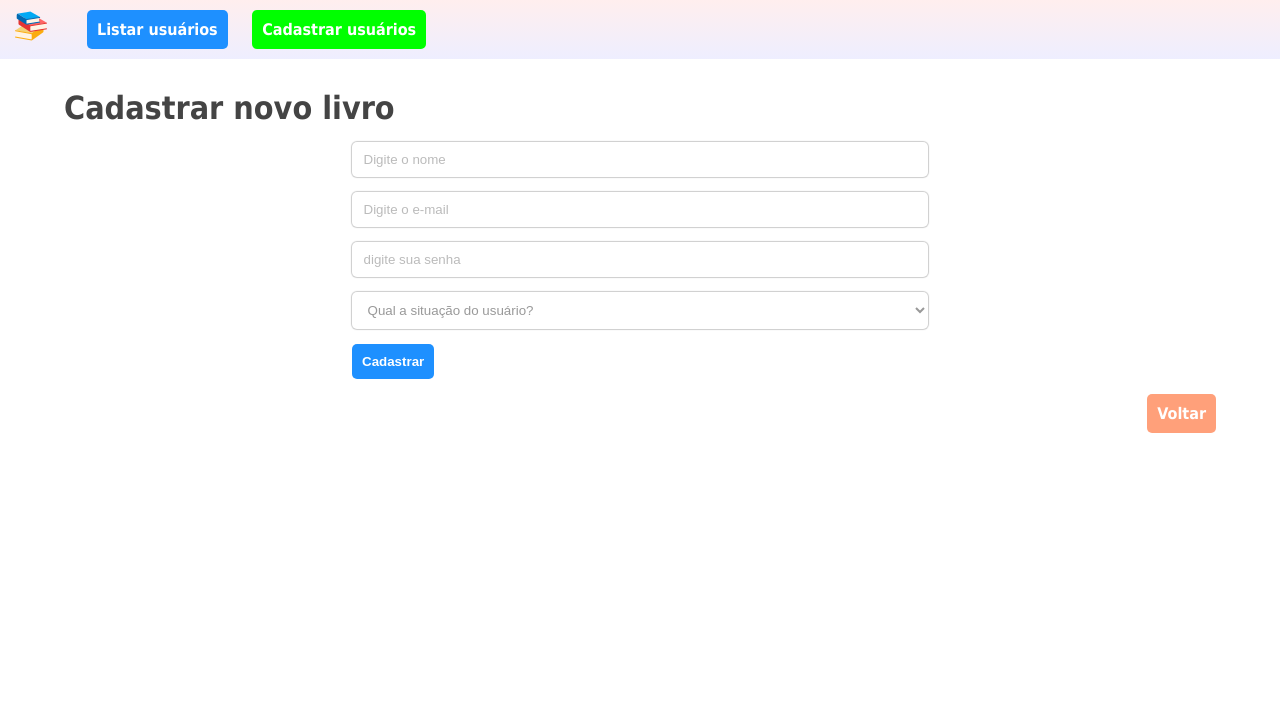
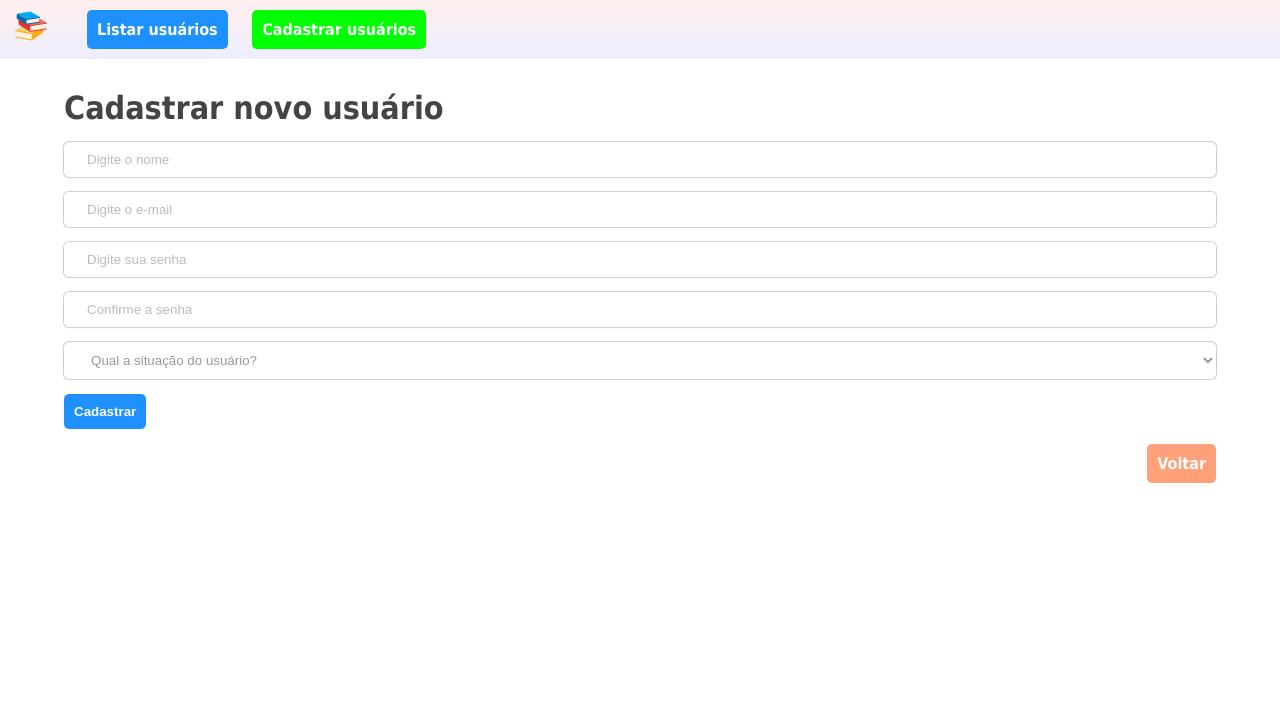
Before and after one commit to LeandroPSDev/cadastrousuarios, a PHP site: page /?page=novo in a window 1280 px wide. Shown: the top 723 px of the page. Run offline with PHP 8.4, Linux system fonts and the light colour scheme.

Commit message:
correção

```diff
--- a/css/styles.css
+++ b/css/styles.css
@@ -48,7 +48,7 @@ table tr:nth-child(2n+1) td {
     background: #EEE;
 }
 
-#livraria-conteudo {
+#usuario-conteudo {
     width: 90%;
     margin: 30px auto;
 }
@@ -57,29 +57,29 @@ table tr:nth-child(2n+1) td {
     text-align: center;
 }
 
-#livraria-topo {
+#usuario-topo {
     background: linear-gradient(to top, #EEF, #FEE);
     padding: 10px 15px;
     display: flex;
 }
 
-#livraria-topo div {
+#usuario-topo div {
     margin-right: 20px;
 }
 
-#livraria-topo nav {
+#usuario-topo nav {
     position: relative;
     padding: 10px 0;
 }
 
-#livraria-topo ul li {
+#usuario-topo ul li {
     display: inline;
     margin: 0 10px;
 }
 
-#livraria-topo ul li a,
-.livraria-form button,
-.livraria-voltar a {
+#usuario-topo ul li a,
+.usuario-form button,
+.usuario-voltar a {
     transition: 0.3s;
     padding: 10px;
     border-radius: 5px;
@@ -88,33 +88,33 @@ table tr:nth-child(2n+1) td {
     font-weight: bold;
 }
 
-.livraria-voltar a {
+.usuario-voltar a {
     background: rgba(255, 160, 122, 1);
 }
 
-#livraria-topo ul li:nth-child(2) a,
-.livraria-form button:hover {
+#usuario-topo ul li:nth-child(2) a,
+.usuario-form button:hover {
     background: rgba(0, 255, 0, 1);
 }
 
-#livraria-topo ul li a:hover,
-.livraria-voltar a:hover {
+#usuario-topo ul li a:hover,
+.usuario-voltar a:hover {
     box-shadow: 0 0 10px 2px #CCC;
 }
 
-#livraria-formulario {
+#usuario-formulario {
     width: 50%;
     margin: 10px auto;
 }
 
-.livraria-form {
+.usuario-form {
     width: 100%;
     margin: 15px 0;
 }
 
-.livraria-form input,
-.livraria-form select,
-.livraria-form textarea {
+.usuario-form input,
+.usuario-form select,
+.usuario-form textarea {
     box-shadow: 0 0 1px 1px #CCC;
     padding: 10px 2%;
     width: 96%;
@@ -123,26 +123,26 @@ table tr:nth-child(2n+1) td {
     color: #999;
 }
 
-.livraria-form textarea {
+.usuario-form textarea {
     min-height: 100px;
 }
 
-.livraria-form select {
+.usuario-form select {
     width: 100%;
 }
 
-.livraria-form input::placeholder,
-.livraria-form textarea::placeholder {
+.usuario-form input::placeholder,
+.usuario-form textarea::placeholder {
     color: #BBB;
 }
 
-.livraria-voltar {
+.usuario-voltar {
     width: 100%;
     text-align: right;
     padding: 10px 0;
 }
 
-#livraria-aviso {
+#usuario-aviso {
     background: red;
     width: 100%;
     height: 30px;
--- a/index.php
+++ b/index.php
@@ -8,14 +8,14 @@
         <link href="css/styles.css" rel="stylesheet" type="text/css" />
 
         <meta name="viewport" content="width=device-width, initial-scale=1.0">
-        <meta name="description" content="A maior livraria com os melhores livros" />
-        <meta name="keywords" content="livros,livraria,melhores livros" />
+        <meta name="description" content="" />
+        <meta name="keywords" content="" />
         <meta name="author" content="Leandro Pires dos Santos" />
 
     </head>
     <body>
-        <div id="livraria-topo">
-            <div><img src="imagens/favicon.png" alt="Cadastro de livros" title="Cadastro de livros" style="margin-right: 10px;" /></div>
+        <div id="usuario-topo">
+            <div><img src="imagens/favicon.png" alt="Cadastro de usuários" title="Cadastro de usuários" style="margin-right: 10px;" /></div>
 
             <nav>
                 <ul>
@@ -29,7 +29,7 @@
             </nav>
         </div>
 
-        <div id="livraria-conteudo">
+        <div id="usuario-conteudo">
             <?php
                 include('config.php');
 
@@ -56,6 +56,7 @@
         <footer>
             <a href="#">Cadastro usuário</a>
         </footer>
+        <script src="js/scripts.js"></script>
 
     </body>
 </html>
--- /dev/null
+++ b/js/scripts.js
@@ -0,0 +1,43 @@
+
+//Validar formulário via JS
+const form = document.getElementById("form");
+const nameInput = document.getElementById("name");
+const emailInput = document.getElementById("email");
+const passwordInput = document.getElementById("password");
+const confirmPasswordInput = document.getElementById("confirm-password");
+
+
+form.addEventListener("submit", (e) => {
+
+    console.log(nameInput.value, emailInput.value);
+    e.preventDefault();
+
+
+
+    //Verifica se o nome está vazio
+    if (nameInput.value === "") {
+        alert("Por favor, preencha o nome do usuário");
+        return;
+    }
+
+    //Verifica se o email está vazio e se é válido
+    if (emailInput.value === "") {
+        alert("Por favor, preencha o e-mail do usuário");
+        return;
+    }
+
+    //Verifica se o password está vazio
+    if (passwordInput.value === "") {
+        alert("Por favor, preencha a senha do usuário");
+        return;
+    }
+
+    //Verifica se as senhas estão iguais
+    if (confirmPasswordInput.value != passwordInput.value) {
+        alert("A confirmação de senha está errada!");
+        return;
+    }
+
+    //Se todos os campos estiverem corretamente preenchidos, enviar formulário
+    form.submit();
+});
--- a/novo.php
+++ b/novo.php
@@ -1,33 +1,37 @@
-<h1>Cadastrar novo livro</h1>
+<h1>Cadastrar novo usuário</h1>
 
-<form id="livraria-formulario" action="?page=salvar" method="POST">
+<form id="form" action="?page=salvar" method="POST">
 
     <input type="hidden" name="acao" value="cadastrar" />
 
-    <div class="livraria-form">
-        <input type="text" name="name" placeholder="Digite o nome" class="form-control" required />
+    <div class="usuario-form">
+        <input type="text" id="name" name="name" placeholder="Digite o nome" />
     </div>
 
-    <div class="livraria-form">
-        <input type="email" name="email" placeholder="Digite o e-mail" class="form-control" required />
+    <div class="usuario-form">
+        <input type="email" id="email" name="email" placeholder="Digite o e-mail" />
     </div>
 
-    <div class="livraria-form">
-        <input type="password" name="password" placeholder="digite sua senha" class="form-control" required >
+    <div class="usuario-form">
+        <input type="password" id="password" minlength="6" name="password" placeholder="Digite sua senha" >
     </div>
 
-    <div class="livraria-form">
-        <select name="status" class="form-control" required>
+    <div class="usuario-form">
+        <input type="password" id="confirm-password" name="confirm-password" placeholder="Confirme a senha" >
+    </div>
+
+    <div class="usuario-form">
+        <select name="status" class="form-control">
             <option value="" disabled selected>Qual a situação do usuário?</option>
             <option value="Y">Ativo</option>
             <option value="N">Inativo</option>
         </select>
     </div>
 
-    <div class="livraria-form">
+    <div class="usuario-form">
         <button type="submit" class="btn btn-primary">Cadastrar</button>
     </div>
 
 </form>
 
-<div class="livraria-voltar"><a href="javascript:history.back(1)" class="btn btn-secondary">Voltar</a></div>
+<div class="usuario-voltar"><a href="javascript:history.back(1)" class="btn btn-secondary">Voltar</a></div>
--- a/salvar.php
+++ b/salvar.php
@@ -27,7 +27,7 @@
             $password = md5($_POST["password"]);
             $status = $_POST["status"];
 
-            $sql = "UPDATE users SET 'name' = '{$name}', email = '{$email}', 'password' = '{$password}', 'status' = '{$status}' WHERE id=".$_REQUEST["id"];
+            $sql = "UPDATE users SET name = '{$name}', email = '{$email}', password = '{$password}', status = '{$status}' WHERE id=".$_REQUEST["id"];
             $res = $conn->query($sql);
 
             if($res==true){
```
Also changed, not shown: editar.php (+22 -22 lines), listar.php (+4 -4 lines).
